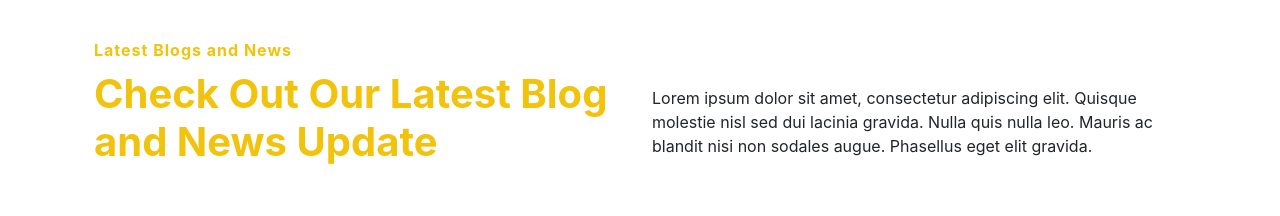
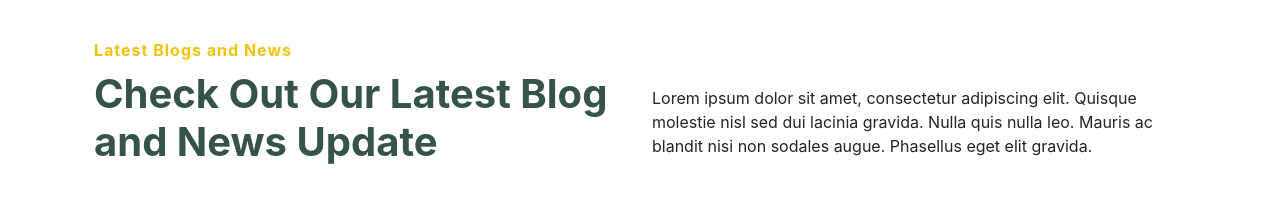
Before and after one commit to Pieplow/storaid-assignment-react, a React (Vite) app: page / in a window 1280 px wide. Shown: the part 4076-4292 px from the top of the page. Built offline with nearby package versions, Linux system fonts and the light colour scheme; no server answers.

Commit message:
added text clr

```diff
--- a/src/components/sections/BlogSection.css
+++ b/src/components/sections/BlogSection.css
@@ -1,3 +1,3 @@
-blog-section section-text_title h2 {
-  color: var(--clr-light-green-background)
+.blog-section h2.section-text_title {
+  color: var(--clr-light-green-background) !important;
 }
```
